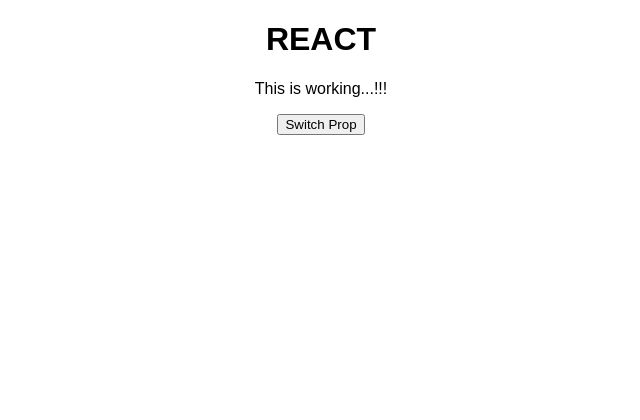
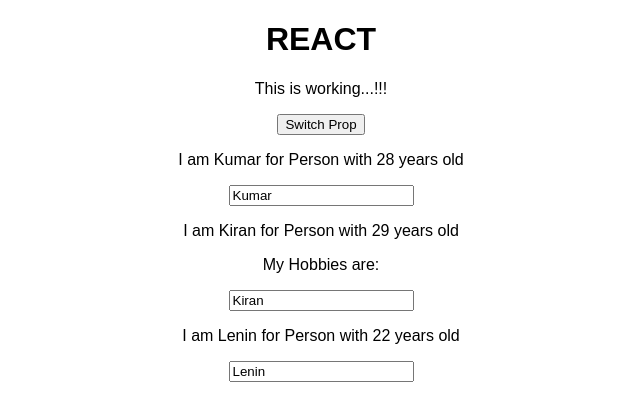
Before and after one commit to Shashank022/reactapp, a React (Create React App) app: page / in a window 1280 px wide. Shown: the top 420 px of the page, without its empty margins (319-959 px from the left). Built offline with nearby package versions, Linux system fonts and the light colour scheme; the HTML template or start-up script is replaced by a standard one.

Commit message:
New changes

```diff
--- a/src/App.js
+++ b/src/App.js
@@ -12,7 +12,6 @@
         otherState:'some other value',
         showPersons:false
   });
-
 
 switchNameHandler = (newName) => {
   this.setState({
@@ -31,8 +30,6 @@
 
 }
 
-
-
 nameChangeHandler = (event) => {
   this.setState({
         persons:[
@@ -50,8 +47,7 @@
         <h1>REACT</h1>
         <p>This is working...!!!</p>
         <button onClick={() => this.togglePersonsHandler}>Switch Prop</button>
-        {
-          this.showPersons === true ?
+
           <div>
             <Person
                 name={this.state.persons[0].name}
@@ -66,35 +62,10 @@
             <Person
                 name={this.state.persons[2].name}
                 age={this.state.persons[2].age}/>
-          </div> : null
-          }
+          </div>
     </div>
   );
 }
-    //return React.createElement('div',null,React.createElement('h1',{className:'App'},'New React App...!!'));
 }
 
 export default App;
-
-
-// state = {
-//   persons:[
-//     { name:'Kumar', age:28 },
-//     { name:'Kiran', age:29 },
-//     { name:'Lenin', age:22 }
-//   ],
-//   otherState:'some other value'
-
-// }
-
-// switchNameHandler = () => {
-//   this.setState({
-//     persons:[
-//       { name:'Raja Kumar', age:89 },
-//       { name:'Kiran Reddy', age:29 },
-//       { name:'Lenin Smith', age:45 }
-//     ]
-
-//   });
-//   console.log(this.state);
-// }
```
